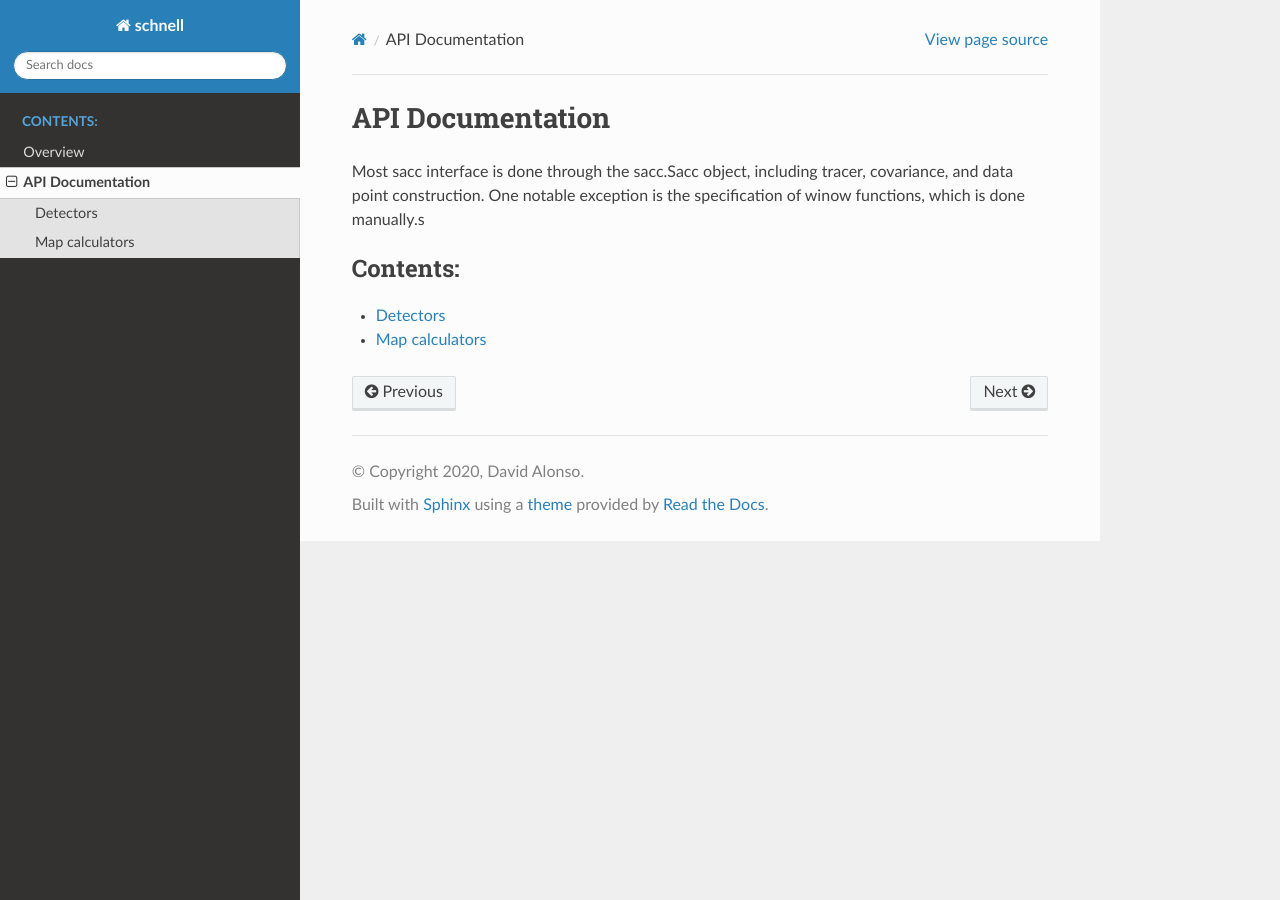
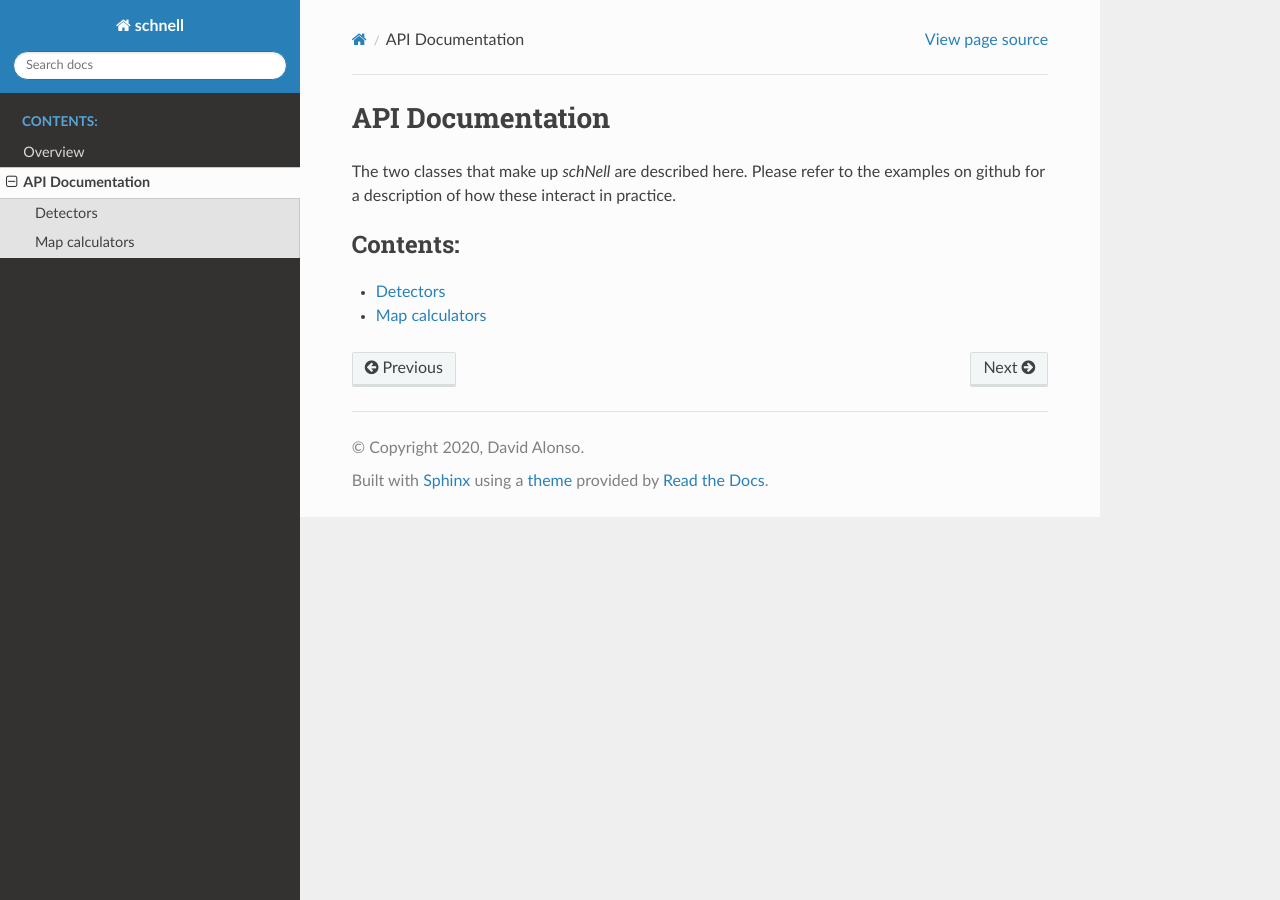
Before and after one commit to damonge/schNell, a Sphinx documentation site: the page built from doc/source/api.rst, in a window 1280 px wide. Built offline with Sphinx 7.4.7 and the Read the Docs theme 2.0.0, drawn with Linux system fonts in a browser that asks for light colours.

Commit message:
more docs

```diff
--- a/doc/source/api.rst
+++ b/doc/source/api.rst
@@ -1,8 +1,7 @@
 API Documentation
 =================
 
-Most sacc interface is done through the sacc.Sacc object, including tracer, covariance, and data point construction.
-One notable exception is the specification of winow functions, which is done manually.s
+The two classes that make up `schNell` are described here. Please refer to the examples on github for a description of how these interact in practice.
 
 .. toctree::
    :maxdepth: 1
--- a/doc/source/index.rst
+++ b/doc/source/index.rst
@@ -3,7 +3,7 @@
    You can adapt this file completely to your liking, but it should at least
    contain the root `toctree` directive.
 
-Welcome to schnell's documentation!
+Welcome to schNell's documentation!
 ===================================
 
 .. toctree::
--- a/doc/source/intro.rst
+++ b/doc/source/intro.rst
@@ -1,8 +1,8 @@
 Overview
 ========
-schNell is a very lightweight python module that can be used to compute basic map-level noise properties for generic networks of gravitational wave interferometers. This includes primarily the noise power spectrum  :math:`N_{\ell}`, but also other things, such as antenna patterns, overlap functions, inverse variance maps etc.
+`schNell` is a very lightweight python module that can be used to compute basic map-level noise properties for generic networks of gravitational wave interferometers. This includes primarily the noise power spectrum  :math:`N_{\ell}`, but also other things, such as antenna patterns, overlap functions, inverse variance maps etc.
 
-schNell is composed of two main classes:
+`schNell` is composed of two main classes:
 
 - :class:`~schnell.Detector`\s. These contain information about each individual detector of the network (their positions, noise properties, orientation etc.).
 - :class:`~schnell.MapCalculator`\s. These objects combine a list of :class:`~schnell.Detector`\s into a network and compute the correspondin map-level noise properties arising from their correlations.
```
Also changed, not shown: 9 other files.
